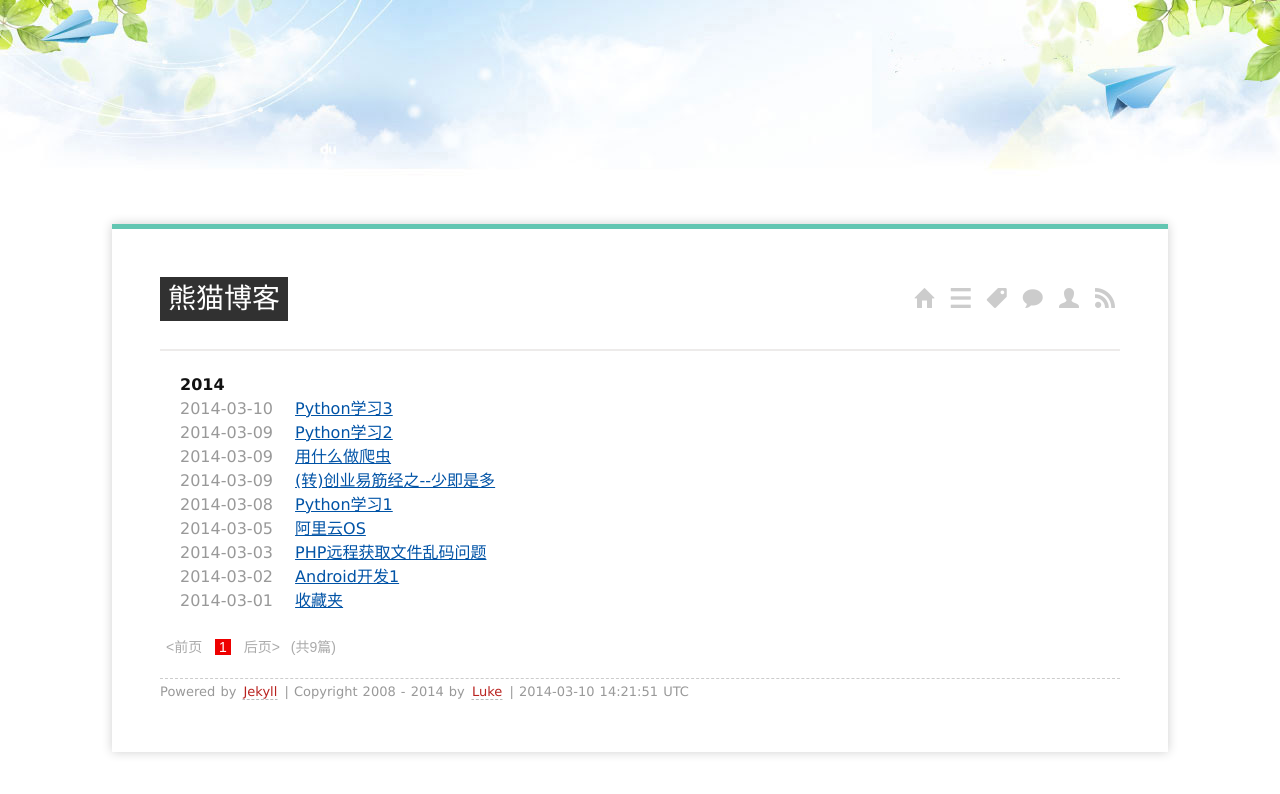
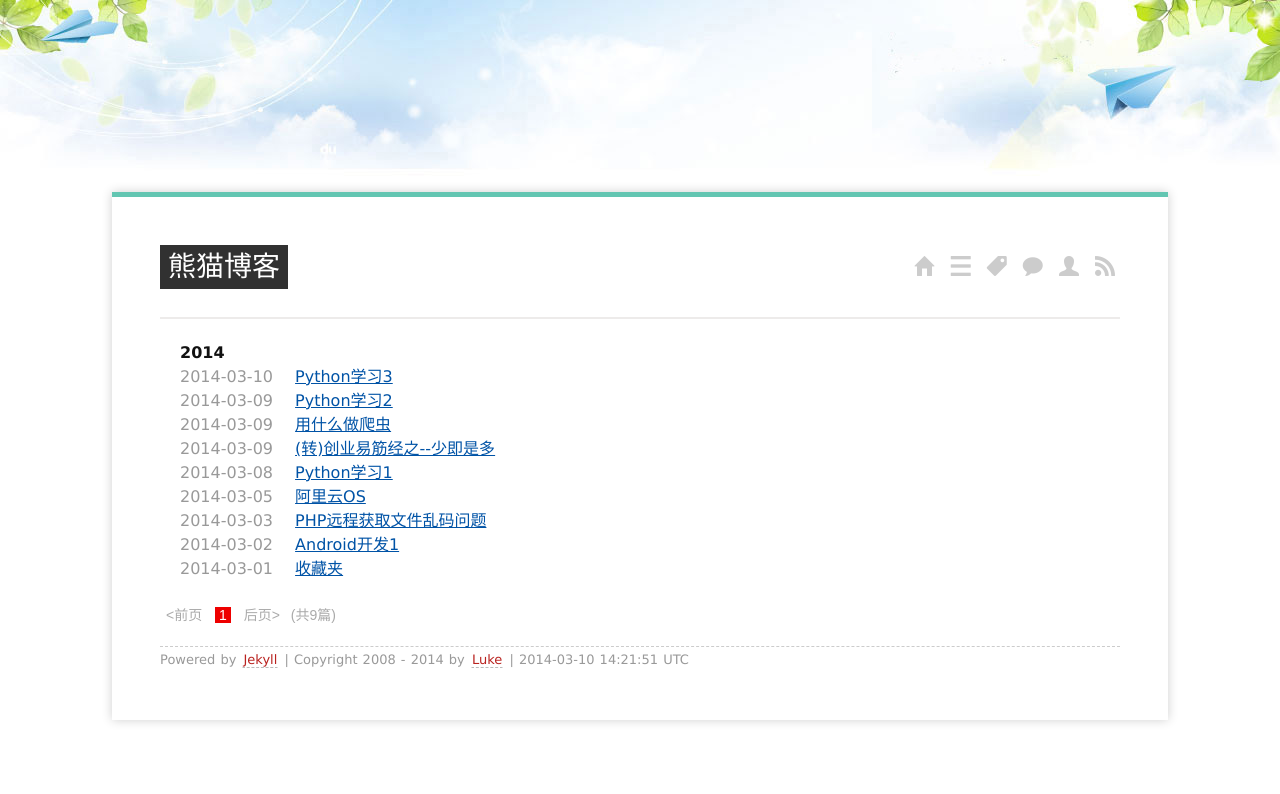
Before and after one commit to yujialive/yujialive.github.io, a Jekyll site: the page built from index.html, in a window 1280 px wide. Shown: the top 794 px of the page. Built offline with Jekyll 4.4.1, drawn with Linux system fonts in a browser that asks for light colours; Markdown is read by kramdown in place of the engine named in the settings; the list of posts is cut into pages by our own code.

Commit message:
daily updates

```diff
--- a/media/css/screen.css
+++ b/media/css/screen.css
@@ -65,7 +65,7 @@ body{
 #container {
     width: 960px;
     padding: 3em 3em 1.5em;
-    margin: 3em auto;
+    margin: 1em auto;
     background-color: #fff;
     -moz-box-shadow: 0 0 10px 0 #cfcfcf;
     -webkit-box-shadow: 0 0 10px 0 #cfcfcf;
```
